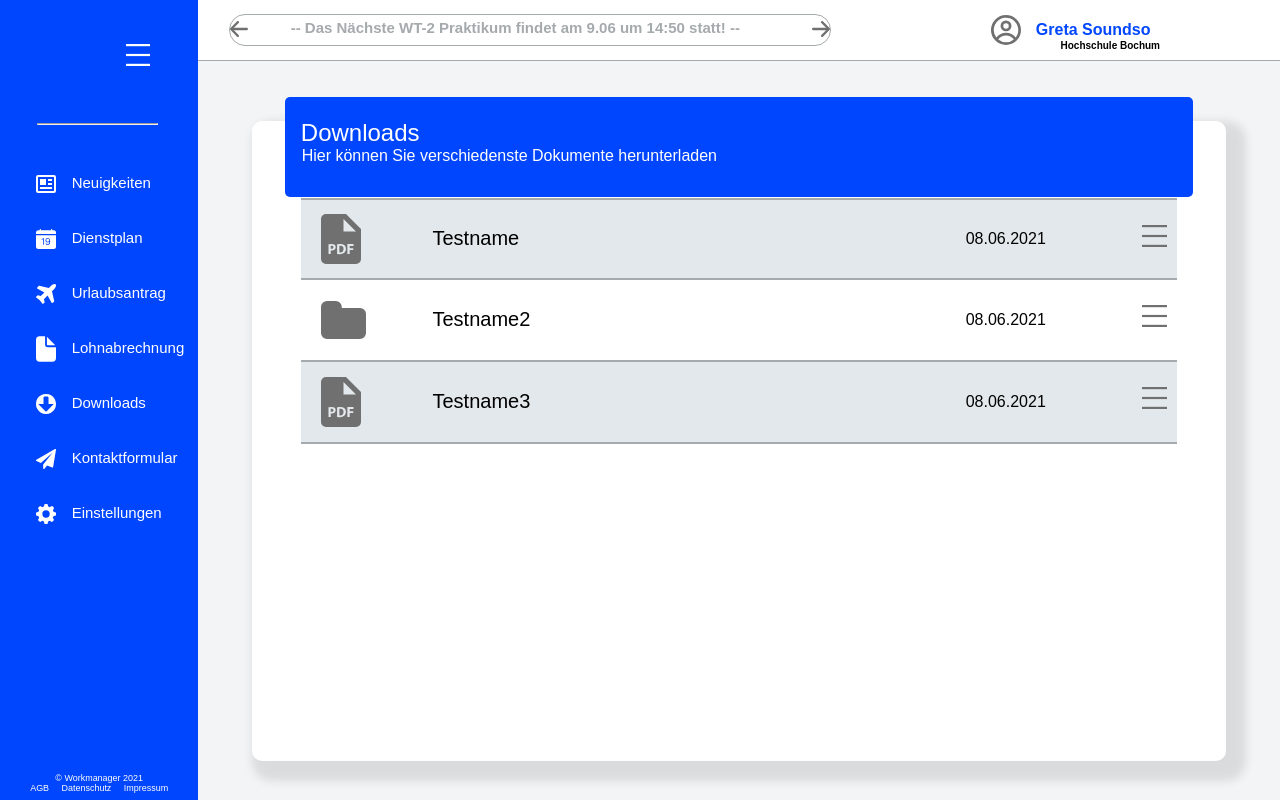
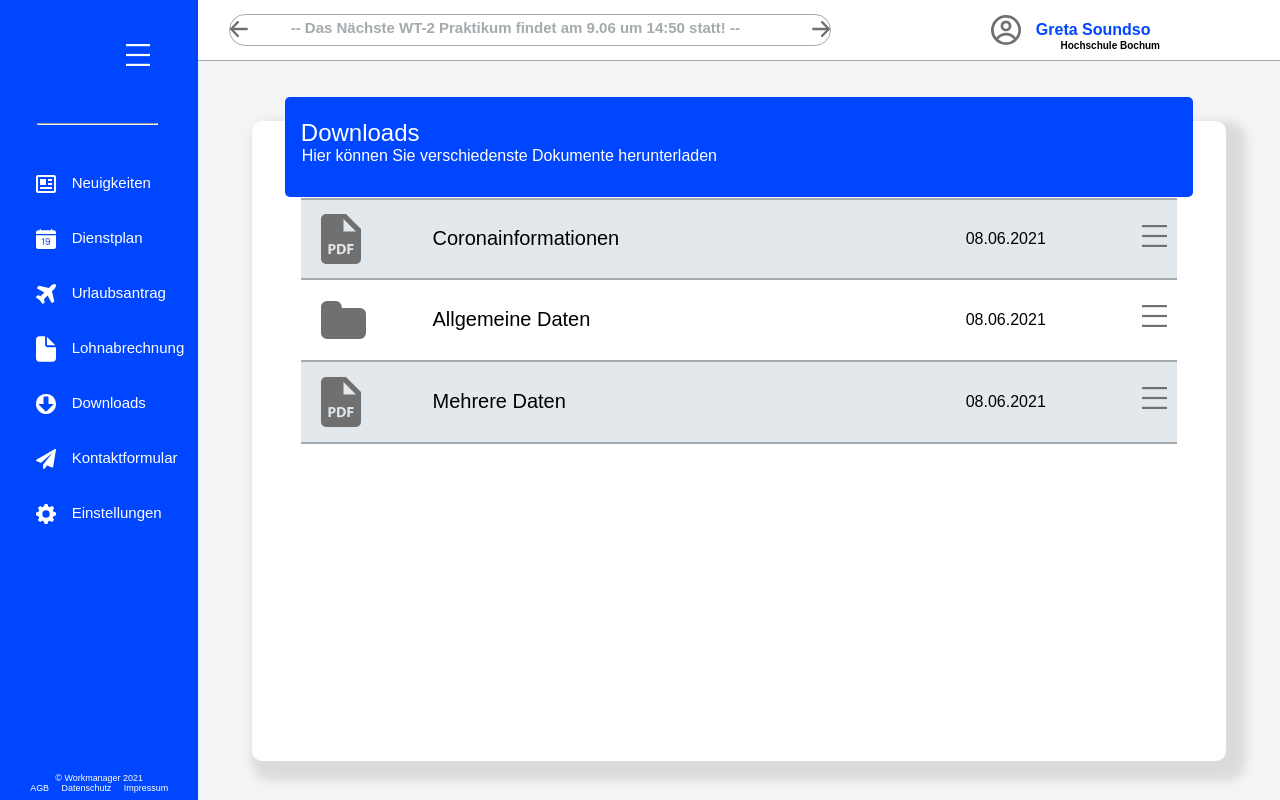
Before and after one commit to MertDurasi/Team-Supernerds, a React (Create React App) app: page /dashboard/downloads in a window 1280 px wide. Built offline with nearby package versions, Linux system fonts and the light colour scheme; a web font is replaced by a local one.

Commit message:
Dashboard: Veränderungen Allgemein - Alexander

```diff
--- a/src/components/dashboard/Navigation.css
+++ b/src/components/dashboard/Navigation.css
@@ -144,4 +144,12 @@
   .navigation-left {
     display: none;
   }
+  #mitarbeiter_name {
+
+    display: none;
+  }
+
+  #firma_name {
+    display: none;
+  }
 }
--- a/src/components/dashboard/features/Dienstplan.js
+++ b/src/components/dashboard/features/Dienstplan.js
@@ -3,7 +3,7 @@ const Dienstplan = () => {
     <main>
     <div className="main__container">
       <div className="headliner">
-        <h2>Dienstplan hier</h2>
+        <h2>Dienstplan</h2>
         <span>Hier können Sie ihren Dienstplan einsehen</span>
       </div>
         <div className="grundgeruest-container">
--- a/src/components/dashboard/features/Downloads.js
+++ b/src/components/dashboard/features/Downloads.js
@@ -8,15 +8,15 @@ class Downloads extends React.Component {
   // Liste -> später aus DB auslesen
   download_files = [
     {
-      filename: "Testname",
+      filename: "Coronainformationen",
       isFolder: false,
     },
     {
-      filename: "Testname2",
+      filename: "Allgemeine Daten",
       isFolder: true,
     },
     {
-      filename: "Testname3",
+      filename: "Mehrere Daten",
       isFolder: false,
     }
   ];
--- a/src/components/dashboard/features/Einstellungen/EinstellungInput.css
+++ b/src/components/dashboard/features/Einstellungen/EinstellungInput.css
@@ -37,7 +37,7 @@
 }
 
 
-@media only screen and (max-width: 1250px) {
+@media only screen and (max-width: 1280px) {
     .field-vorname-container {
         top: 25% !important;
         left: 10% !important;
--- a/src/components/dashboard/features/Einstellungen/ProfilHauptDaten.css
+++ b/src/components/dashboard/features/Einstellungen/ProfilHauptDaten.css
@@ -138,7 +138,7 @@
 }
 
 
-@media only screen and (max-width: 1250px) {
+@media only screen and (max-width: 1280px) {
     .profile-first-container input {
         width: 145% !important;
     }
--- a/src/components/dashboard/features/Neuigkeiten.js
+++ b/src/components/dashboard/features/Neuigkeiten.js
@@ -6,7 +6,7 @@ const Neuigkeiten = () => {
       <main>
         <div className="main__container">
           <div className="headliner">
-            <h2>Neuigkeiten hier</h2>
+            <h2>Neuigkeiten</h2>
             <span>Hier finden Sie die aktuellsten Neuigkeiten</span>
           </div>
             <div className="grundgeruest-container">
```
